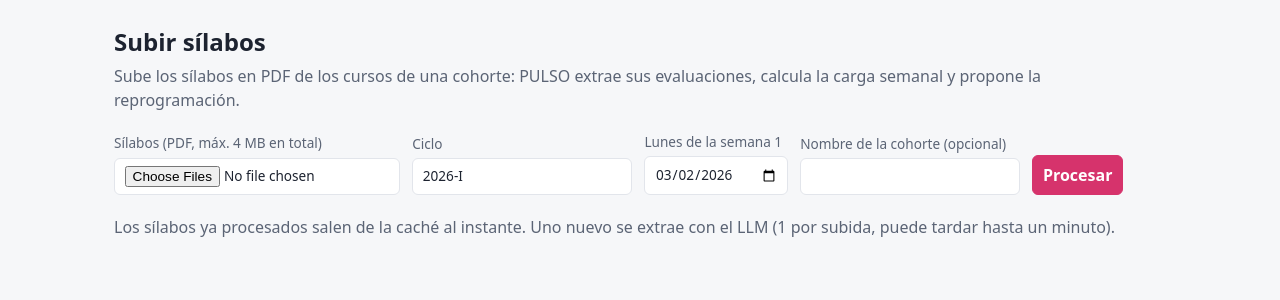
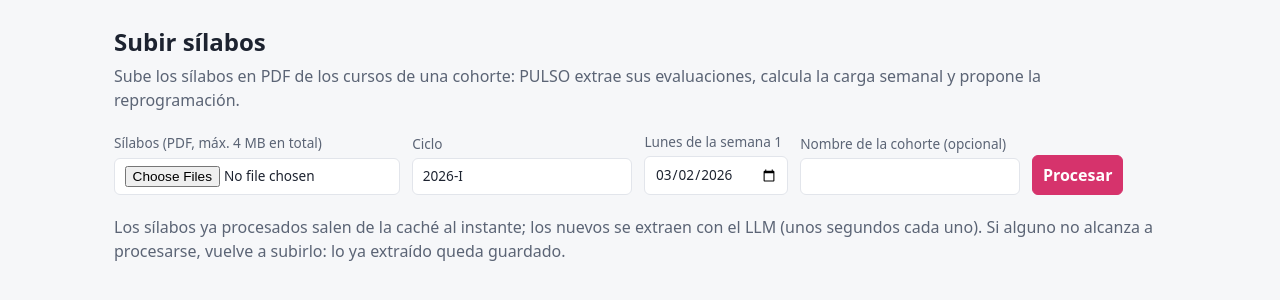
Before and after one commit to SergioAscurraPerez/Pulso, a FastAPI app: page /cargar in a window 1280 px wide. Shown: the part 62-362 px from the top of the page. Run offline with FastAPI, Linux system fonts and the light colour scheme.

Commit message:
refactor(ui): leer la caché del repo con caches_lectura y acotar la subida por tiempo
- Se quita la copia de la caché a /tmp: procesar_cohorte (#24) ya lee la del repo.
- El límite de 1 sílabo nuevo por subida pasa a un presupuesto de tiempo que
  mantiene la petición por debajo de los 60 s de Vercel.
- Los PDFs se guardan con nombre seguro y extensión .pdf (antes SILABO.PDF se ignoraba).

Co-Authored-By: Claude Opus 5.5 <noreply@anthropic.com>

```diff
--- a/src/app.py
+++ b/src/app.py
@@ -7,8 +7,8 @@ from __future__ import annotations
 
 import hashlib
 import re
-import shutil
 import tempfile
+import time
 from dataclasses import dataclass
 from datetime import date, timedelta
 from functools import lru_cache
@@ -51,8 +51,8 @@ FUENTE_POR_DEFECTO = "cohorte" if FUENTES["cohorte"][1].is_file() else "mock"
 
 # Límites para que la subida y el LLM quepan en una Vercel Function (body ~4.5 MB, maxDuration 60 s).
 LIMITE_BYTES_SUBIDA = 4 * 1024 * 1024
-MAX_SILABOS_NUEVOS = 1  # sílabos sin caché (los que llaman al LLM) por subida
-TIMEOUT_LLM_S = 25
+TIMEOUT_LLM_S = 20  # por llamada; el cliente reintenta 1 vez → hasta 40 s
+PRESUPUESTO_LLM_S = 15  # pasado este tiempo no se empieza otra extracción: 15 + 40 = 55 s < 60 s
 
 # Navegación: (ruta, título). Las vistas sin implementar muestran una página "en construcción".
 VISTAS: list[tuple[str, str]] = [
@@ -340,16 +340,6 @@ def propuesta(request: Request, fuente: str = FUENTE_POR_DEFECTO) -> HTMLRespons
     return templates.TemplateResponse(request, "_propuesta.html", contexto)
 
 
-def cache_extraccion() -> Path:
-    """Caché de extracciones escribible: la del repo (PUL-07) copiada a /tmp, donde se suman las nuevas."""
-    cache = DIR_TMP / "cache-extraccion"
-    cache.mkdir(parents=True, exist_ok=True)
-    for archivo in CACHE_POR_DEFECTO.glob("*.json"):
-        if not (cache / archivo.name).exists():
-            shutil.copyfile(archivo, cache / archivo.name)
-    return cache
-
-
 def _extraer_en_linea(pdf: Path) -> ResultadoExtraccion:
     """Extrae un sílabo sin caché con el pipeline de A, con tiempos que caben en una Vercel Function."""
     config = config_llm()
@@ -402,31 +392,31 @@ def cargar_procesar(
     if no_pdf:
         return rechazar(f"No son PDF: {', '.join(no_pdf)}.")
 
-    cache = cache_extraccion()
     unicos: dict[str, tuple[str, bytes]] = {}  # sha256 -> (nombre, bytes): el mismo PDF subido dos veces cuenta una
     for nombre_pdf, datos in subidos:
         unicos.setdefault(hashlib.sha256(datos).hexdigest(), (nombre_pdf, datos))
-    nuevos = [nombre_pdf for sha, (nombre_pdf, _) in unicos.items() if not (cache / f"{sha}.json").is_file()]
-    if len(nuevos) > MAX_SILABOS_NUEVOS:
-        return rechazar(
-            f"Solo se puede extraer {MAX_SILABOS_NUEVOS} sílabo nuevo por subida (los que ya están en caché no cuentan). "
-            f"Sin caché: {', '.join(nuevos)}."
-        )
+    limite = time.monotonic() + PRESUPUESTO_LLM_S
+
+    def extraer(pdf: Path) -> ResultadoExtraccion:
+        # Solo se llama para PDFs sin caché. Lo ya extraído queda en caché: la siguiente subida sigue desde ahí.
+        if time.monotonic() > limite:
+            raise RuntimeError("no alcanzó el tiempo de esta subida; vuelve a subirlo (lo ya extraído quedó en caché)")
+        return _extraer_en_linea(pdf)
 
     with tempfile.TemporaryDirectory() as carpeta:
         for i, (nombre_pdf, datos) in enumerate(unicos.values()):
-            destino = Path(carpeta) / nombre_pdf
-            if destino.exists():  # dos PDFs distintos con el mismo nombre
-                destino = destino.with_name(f"{destino.stem}-{i}.pdf")
-            destino.write_bytes(datos)
+            # Nombre seguro y siempre en .pdf: procesar_cohorte solo toma los *.pdf de la carpeta.
+            base = "".join(c for c in Path(nombre_pdf).stem if c.isalnum() or c in "-_") or "silabo"
+            (Path(carpeta) / f"{i:02d}-{base}.pdf").write_bytes(datos)
         try:
             lote = procesar_cohorte(
                 Path(carpeta),
                 nombre=formulario["nombre"] or f"Cohorte subida ({formulario['ciclo']})",
                 ciclo=formulario["ciclo"],
                 fecha_inicio=fecha_inicio,
-                cache=cache,
-                extractor=_extraer_en_linea,
+                cache=DIR_TMP / "cache-extraccion",  # escribible también en Vercel
+                caches_lectura=(CACHE_POR_DEFECTO,),  # extracciones commiteadas (PUL-07)
+                extractor=extraer,
                 al_procesar=reportes.append,
             )
         except (RuntimeError, ValueError) as error:  # ningún sílabo se pudo extraer, o la cohorte no valida
--- a/src/ui/templates/cargar.html
+++ b/src/ui/templates/cargar.html
@@ -25,8 +25,8 @@
   </label>
   <button type="submit">Procesar</button>
 </form>
-<p class="detalle">Los sílabos ya procesados salen de la caché al instante. Uno nuevo se extrae con el LLM
-  (1 por subida, puede tardar hasta un minuto).</p>
+<p class="detalle">Los sílabos ya procesados salen de la caché al instante; los nuevos se extraen con el LLM
+  (unos segundos cada uno). Si alguno no alcanza a procesarse, vuelve a subirlo: lo ya extraído queda guardado.</p>
 
 {% if error %}
   <section class="panel aviso">
```
